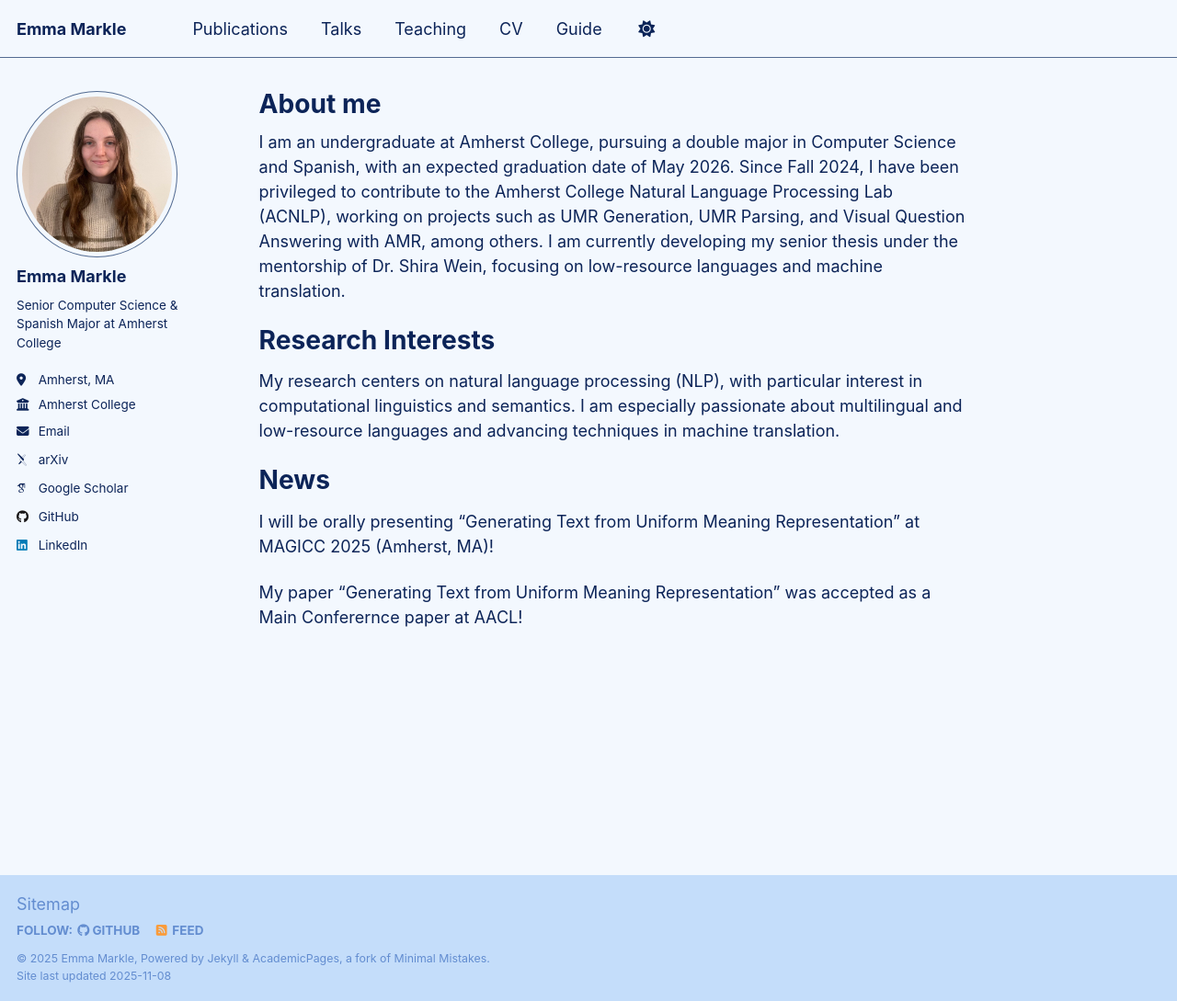
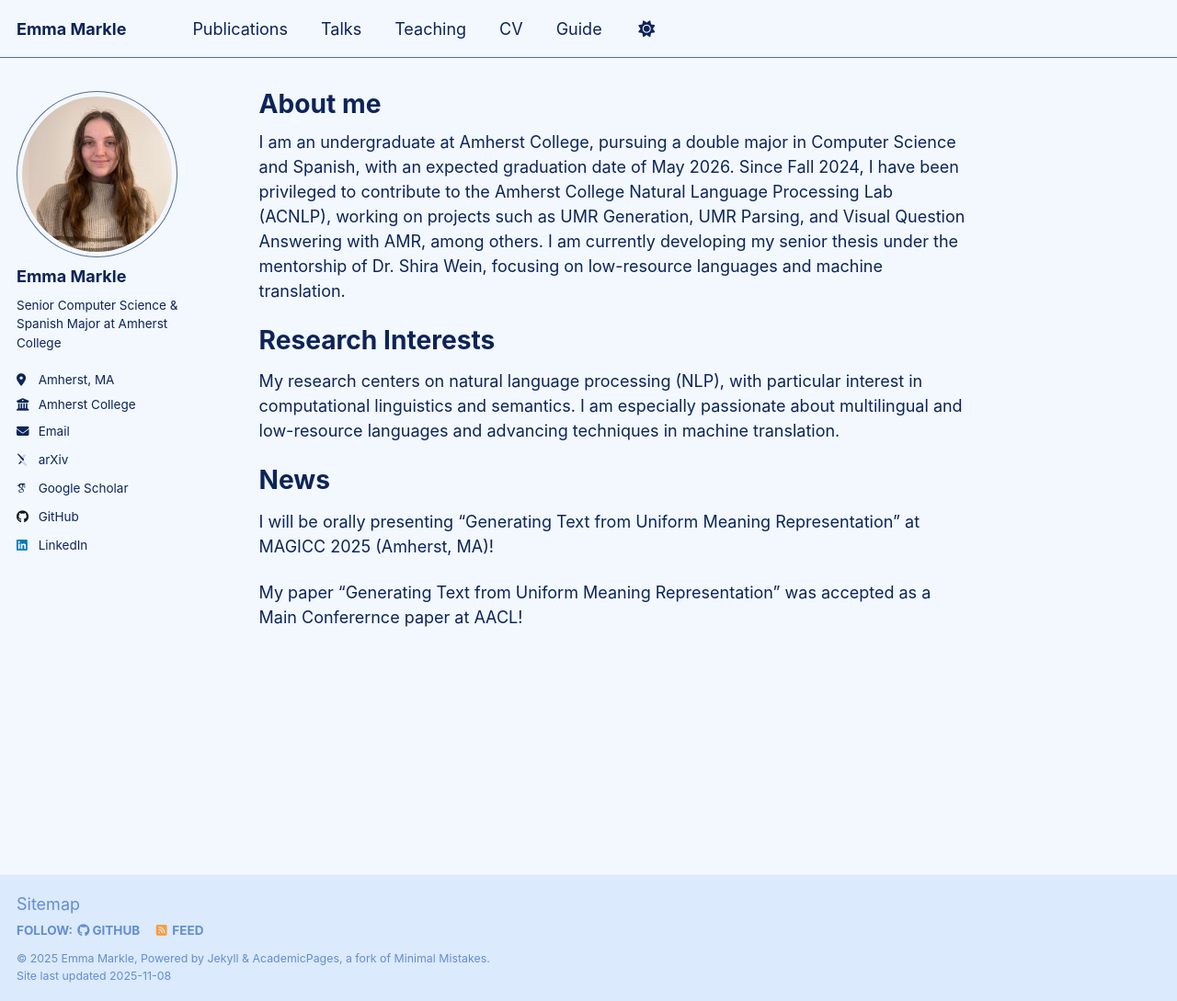
Before and after one commit to emmamarkle/emmamarkle.github.io, a Jekyll site: the page built from _pages/about.md, in a window 1280 px wide and 1089 px high. Shown: the whole window at 92% size. Built offline with Jekyll 4.4.1, drawn with Linux system fonts in a browser that asks for light colours; some web fonts are replaced; a script that is not in the unit is left out.

Commit message:
Update _air_light.scss

```diff
--- a/_sass/theme/_air_light.scss
+++ b/_sass/theme/_air_light.scss
@@ -8,7 +8,7 @@ $secondary-color            : #6B9080;
 $background                 : #F3F8FE;
 $text-dark                  : #0C2458;
 $text-light                 : #638DD0;
-$footer                     : darken($background, 10%);
+$footer                     : darken($background, 5%);
 
 /* === Utility Colors === */
 $danger-color               : #F25C54;
```
